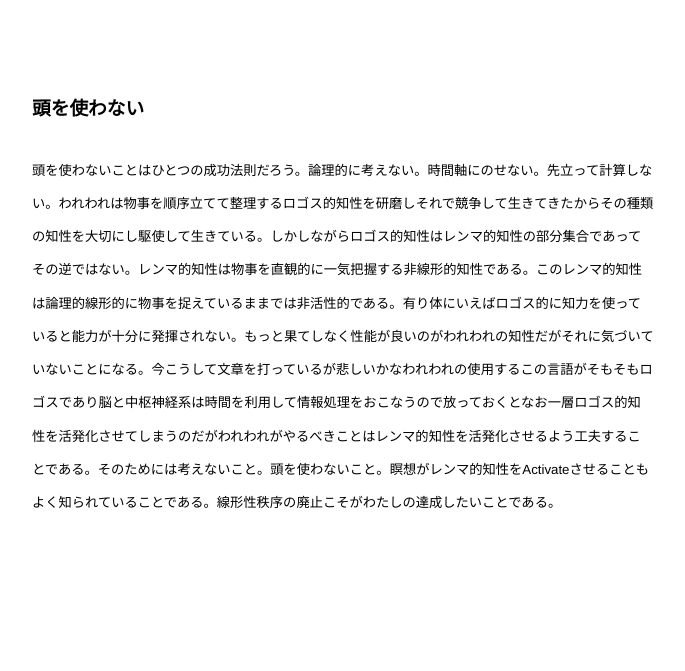
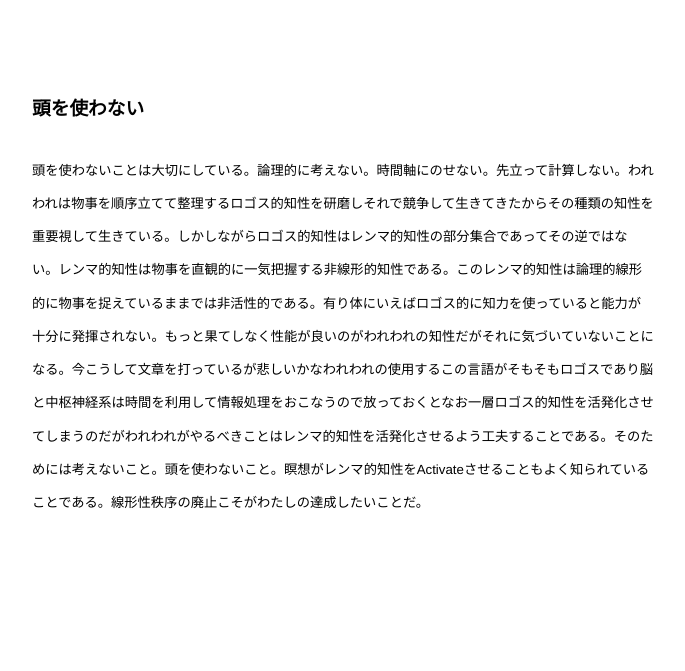
Before and after one commit to ftdyw/ftdyw.github.io, a plain HTML site: page index.html in a window 1280 px wide. Shown: the part 129-800 px from the top of the page, without its empty margins (297-982 px from the left). Drawn offline with Linux system fonts and the light colour scheme; a small style sheet from the web is missing.

Commit message:
Update index.html

```diff
--- a/index.html
+++ b/index.html
@@ -21,7 +21,7 @@
     </header>
 <body>
     <section id='contents'>
-     <article><article id="頭を使わない"><h3>頭を使わない</h3><p>頭を使わないことはひとつの成功法則だろう。論理的に考えない。時間軸にのせない。先立って計算しない。われわれは物事を順序立てて整理するロゴス的知性を研磨しそれで競争して生きてきたからその種類の知性を大切にし駆使して生きている。しかしながらロゴス的知性はレンマ的知性の部分集合であってその逆ではない。レンマ的知性は物事を直観的に一気把握する非線形的知性である。このレンマ的知性は論理的線形的に物事を捉えているままでは非活性的である。有り体にいえばロゴス的に知力を使っていると能力が十分に発揮されない。もっと果てしなく性能が良いのがわれわれの知性だがそれに気づいていないことになる。今こうして文章を打っているが悲しいかなわれわれの使用するこの言語がそもそもロゴスであり脳と中枢神経系は時間を利用して情報処理をおこなうので放っておくとなお一層ロゴス的知性を活発化させてしまうのだがわれわれがやるべきことはレンマ的知性を活発化させるよう工夫することである。そのためには考えないこと。頭を使わないこと。瞑想がレンマ的知性をActivateさせることもよく知られていることである。線形性秩序の廃止こそがわたしの達成したいことである。</p></article>
+     <article><article id="頭を使わない"><h3>頭を使わない</h3><p>頭を使わないことは大切にしている。論理的に考えない。時間軸にのせない。先立って計算しない。われわれは物事を順序立てて整理するロゴス的知性を研磨しそれで競争して生きてきたからその種類の知性を重要視して生きている。しかしながらロゴス的知性はレンマ的知性の部分集合であってその逆ではない。レンマ的知性は物事を直観的に一気把握する非線形的知性である。このレンマ的知性は論理的線形的に物事を捉えているままでは非活性的である。有り体にいえばロゴス的に知力を使っていると能力が十分に発揮されない。もっと果てしなく性能が良いのがわれわれの知性だがそれに気づいていないことになる。今こうして文章を打っているが悲しいかなわれわれの使用するこの言語がそもそもロゴスであり脳と中枢神経系は時間を利用して情報処理をおこなうので放っておくとなお一層ロゴス的知性を活発化させてしまうのだがわれわれがやるべきことはレンマ的知性を活発化させるよう工夫することである。そのためには考えないこと。頭を使わないこと。瞑想がレンマ的知性をActivateさせることもよく知られていることである。線形性秩序の廃止こそがわたしの達成したいことだ。</p></article>
       <article><article id="HTMLを手打ちしはじめた"><h3>HTMLを手打ちしはじめた</h3><p>カタカタとキーボードにむかってタイピングを続けている。大昔にHTML・CSSのセミナーを受けたことがあるのでその構造はおおよそわかっている。しかし無論高度なことは今の所できそうにない（いやむしろ高度なことができないから魅力があるのかもしれない）。これであっているのだろうかとCommitを頻繁に更新しては理想と現実の距離を縮めている。わたしは前に進む。理想の増進と拡大、現実の繁栄と満足。</p></article>
   　　　　</section>
  <footer>
```
